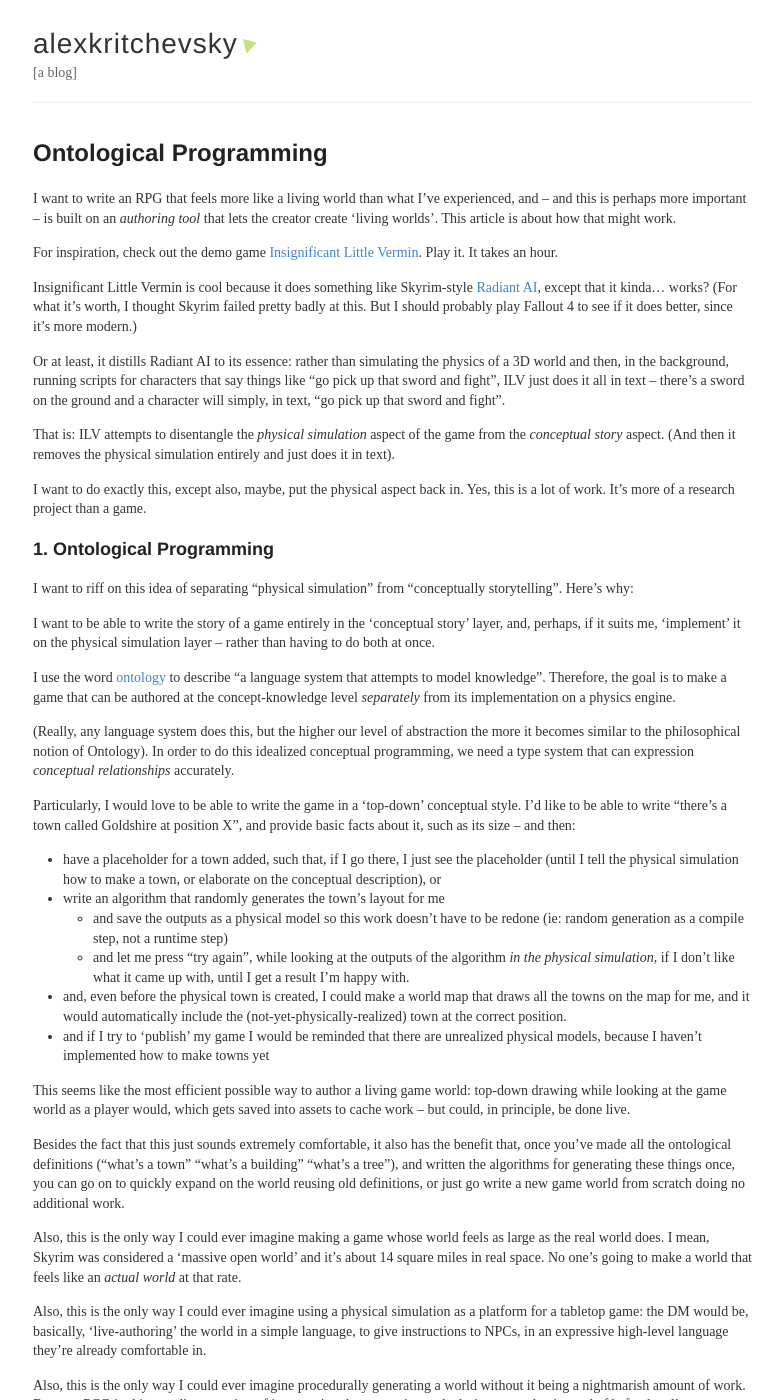
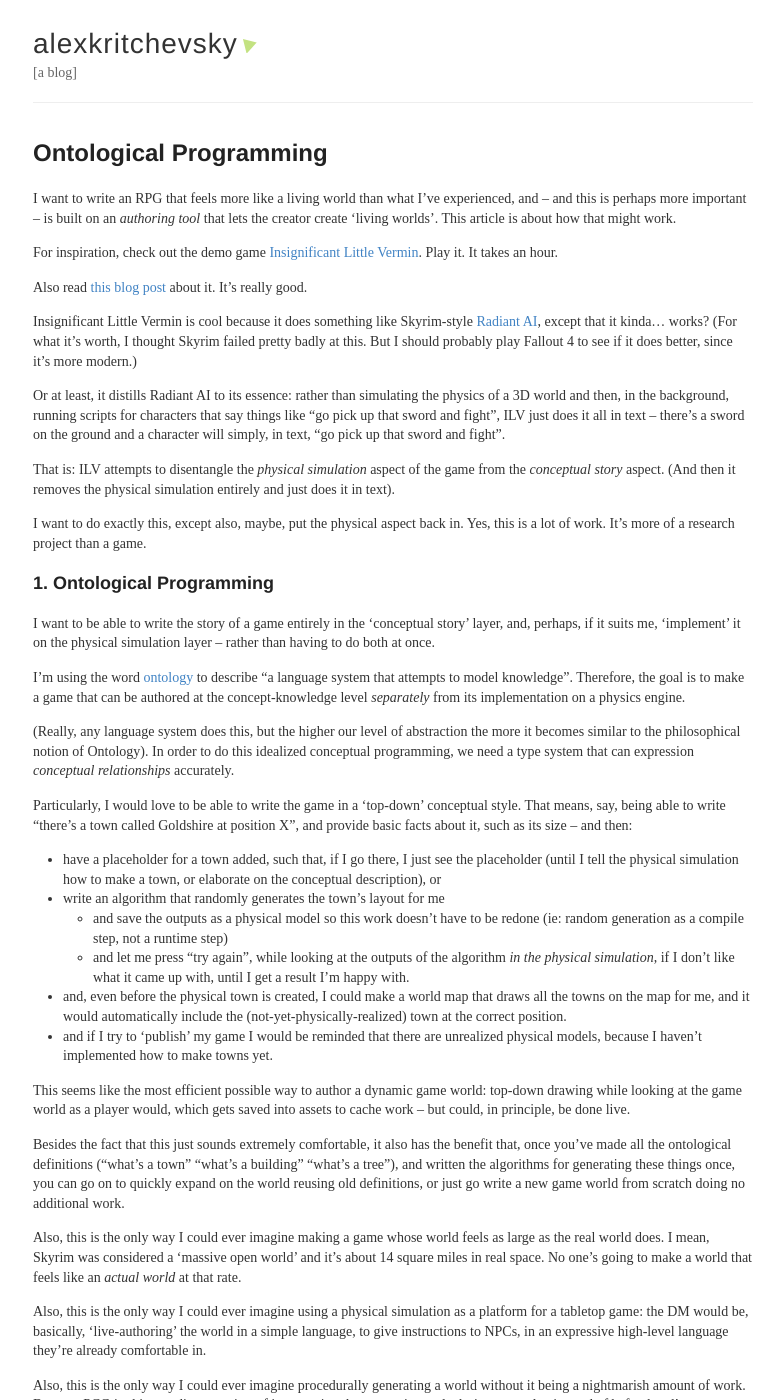
Before and after one commit to ajakaja/ajakaja.github.io, a Jekyll site: the page built from _notes/ontology.md, in a window 1280 px wide and 1400 px high. Shown: the whole window, without its empty margins (247-1031 px from the left). Built offline with Jekyll 4.4.1, drawn with Linux system fonts in a browser that asks for light colours; some of the changed text lies outside the part shown.

Commit message:
updates to ontology article

```diff
--- a/_notes/ontology.md
+++ b/_notes/ontology.md
@@ -10,6 +10,8 @@
 
 For inspiration, check out the demo game [Insignificant Little Vermin](https://egamebook.com/vermin/v/latest/). Play it. It takes an hour.
 
+Also read [this blog post](https://medium.com/@filiph/skyrim-rendered-in-text-1899548ab2c4) about it. It's really good.
+
 Insignificant Little Vermin is cool because it does something like Skyrim-style [Radiant AI](https://en.wikipedia.org/wiki/Radiant_AI), except that it kinda... works? (For what it's worth, I thought Skyrim failed pretty badly at this. But I should probably play Fallout 4 to see if it does better, since it's more modern.)
 
 Or at least, it distills Radiant AI to its essence: rather than simulating the physics of a 3D world and then, in the background, running scripts for characters that say things like "go pick up that sword and fight", ILV just does it all in text -- there's a sword on the ground and a character will simply, in text, "go pick up that sword and fight".
@@ -20,24 +22,22 @@
 
 ## 1. Ontological Programming
 
-I want to riff on this idea of separating "physical simulation" from "conceptually storytelling". Here's why:
-
 I want to be able to write the story of a game entirely in the 'conceptual story' layer, and, perhaps, if it suits me, 'implement' it on the physical simulation layer -- rather than having to do both at once.
 
-I use the word [ontology](https://en.wikipedia.org/wiki/Ontology_(information_science)) to describe "a language system that attempts to model knowledge". Therefore, the goal is to make a game that can be authored at the concept-knowledge level _separately_ from its implementation on a physics engine.
+I'm using the word [ontology](https://en.wikipedia.org/wiki/Ontology_(information_science)) to describe "a language system that attempts to model knowledge". Therefore, the goal is to make a game that can be authored at the concept-knowledge level _separately_ from its implementation on a physics engine.
 
 (Really, any language system does this, but the higher our level of abstraction the more it becomes similar to the philosophical notion of Ontology). In order to do this idealized conceptual programming, we need a type system that can expression _conceptual relationships_ accurately.
 
-Particularly, I would love to be able to write the game in a 'top-down' conceptual style. I'd like to be able to write "there's a town called Goldshire at position X", and provide basic facts about it, such as its size -- and then:
+Particularly, I would love to be able to write the game in a 'top-down' conceptual style. That means, say, being able to write "there's a town called Goldshire at position X", and provide basic facts about it, such as its size -- and then:
 
 * have a placeholder for a town added, such that, if I go there, I just see the placeholder (until I tell the physical simulation how to make a town, or elaborate on the conceptual description), or
 * write an algorithm that randomly generates the town's layout for me
 	* and save the outputs as a physical model so this work doesn't have to be redone (ie: random generation as a compile step, not a runtime step)
 	* and let me press "try again", while looking at the outputs of the algorithm _in the physical simulation_, if I don't like what it came up with, until I get a result I'm happy with.
 * and, even before the physical town is created, I could make a world map that draws all the towns on the map for me, and it would automatically include the (not-yet-physically-realized) town at the correct position.
-* and if I try to 'publish' my game I would be reminded that there are unrealized physical models, because I haven't implemented how to make towns yet
+* and if I try to 'publish' my game I would be reminded that there are unrealized physical models, because I haven't implemented how to make towns yet.
 
-This seems like the most efficient possible way to author a living game world: top-down drawing while looking at the game world as a player would, which gets saved into assets to cache work -- but could, in principle, be done live.
+This seems like the most efficient possible way to author a dynamic game world: top-down drawing while looking at the game world as a player would, which gets saved into assets to cache work -- but could, in principle, be done live.
 
 Besides the fact that this just sounds extremely comfortable, it also has the benefit that, once you've made all the ontological definitions ("what's a town" "what's a building" "what's a tree"), and written the algorithms for generating these things once, you can go on to quickly expand on the world reusing old definitions, or just go write a new game world from scratch doing no additional work.
 
@@ -139,7 +139,7 @@
 
 By this I mean: a normal human brain would never mistake, say, an image that's a mesh of fur and eyes as a dog. But a NN happily will.
 
-That's because the human model of dogs is very similar to _actual dogs_: it requires the parts of a dog, or an understanding of why some of the parts aren't visible, plus recognizing something like the right relative dimensions between dog parts. Our model of 'dog-ness' is _a lot like actual dogs_, while a NN for processing images and identifying dogs has _nothing like an actual concept of a dog_.
+That's because the human model of dogs is very similar to _actual dogs_: it requires the parts of a dog, or an understanding of why some of the parts aren't visible, plus recognizing something like the right relative dimensions between dog parts. Our model of 'dog-ness' is _a lot like actual dogs_, while a NN for processing images and identifying dogs has _nothing like an actual concept of a dog_. Instead it has a weird medley type of "patterns that were common among its training images of dogs".
 
 (I would say that NN's capabilities today are approximately like those of "humans, but only getting to look at the picture for a quarter of a second out of the peripheral vision", such that _only_ rapid-fire image processing gets to work, instead of conceptual mapping!)
 
```
Also changed, not shown: other parts of _notes/ontology.md (+1 -1 lines).
